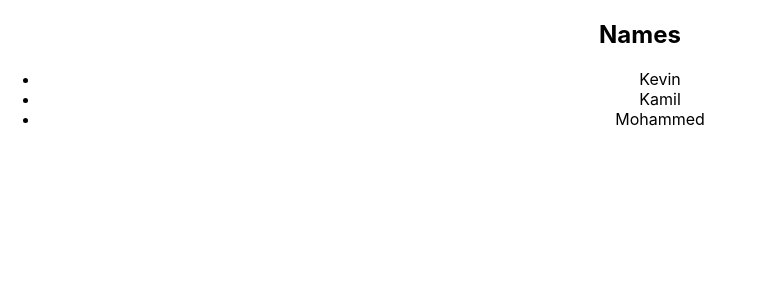
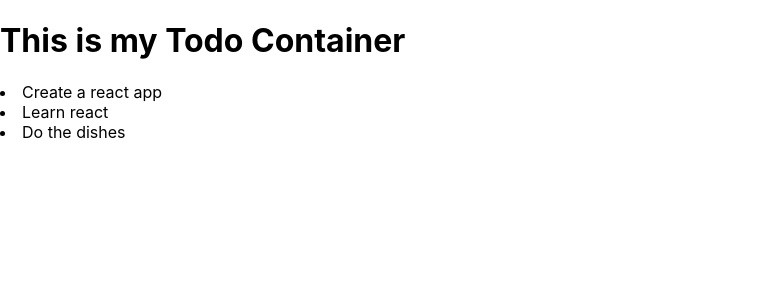
Before and after one commit to MohammedKevin/ReactSample, a React (Create React App) app: page / in a window 1280 px wide. Shown: the top 300 px of the page, without its empty margins (0-767 px from the left). Built offline with nearby package versions, Linux system fonts and the light colour scheme.

Commit message:
feat: :sparkles: Add todo files and create TodoContainer

```diff
--- /dev/null
+++ b/src/components/TodoContainer.js
@@ -0,0 +1,33 @@
+import React from "react";
+class TodoContainer extends React.Component {
+  state = {
+    todos: [
+      {
+        id: 1,
+        title: "Create a react app",
+        completed: true,
+      },
+      {
+        id: 2,
+        title: "Learn react",
+        completed: true,
+      },
+      {
+        id: 3,
+        title: "Do the dishes",
+        completed: false,
+      },
+    ],
+  };
+  render() {
+    return (
+      <div>
+        <h1>This is my Todo Container</h1>
+        {this.state.todos.map((todo) => (
+          <li>{todo.title}</li>
+        ))}
+      </div>
+    );
+  }
+}
+export default TodoContainer;
--- a/src/index.js
+++ b/src/index.js
@@ -1,17 +1,15 @@
-import React from 'react';
-import ReactDOM from 'react-dom';
-import './index.css';
-import App from './App';
-import reportWebVitals from './reportWebVitals';
+import React from "react";
+import ReactDOM from "react-dom";
+import "./index.css";
+import App from "./App";
+import reportWebVitals from "./reportWebVitals";
+import TodoContainer from "./components/TodoContainer";
 
 ReactDOM.render(
   <React.StrictMode>
-    <App />
+    <TodoContainer></TodoContainer>
   </React.StrictMode>,
-  document.getElementById('root')
+  document.getElementById("root")
 );
 
-// If you want to start measuring performance in your app, pass a function
-// to log results (for example: reportWebVitals(console.log))
-// or send to an analytics endpoint. Learn more: https://bit.ly/CRA-vitals
 reportWebVitals();
```
Also changed, not shown: src/components/Header.js (added), src/components/InputTodo.js (added), src/components/TodoItem.js (added), src/components/TodosList.js (added), 1 other file (tests, documents, lock files or other folders).
